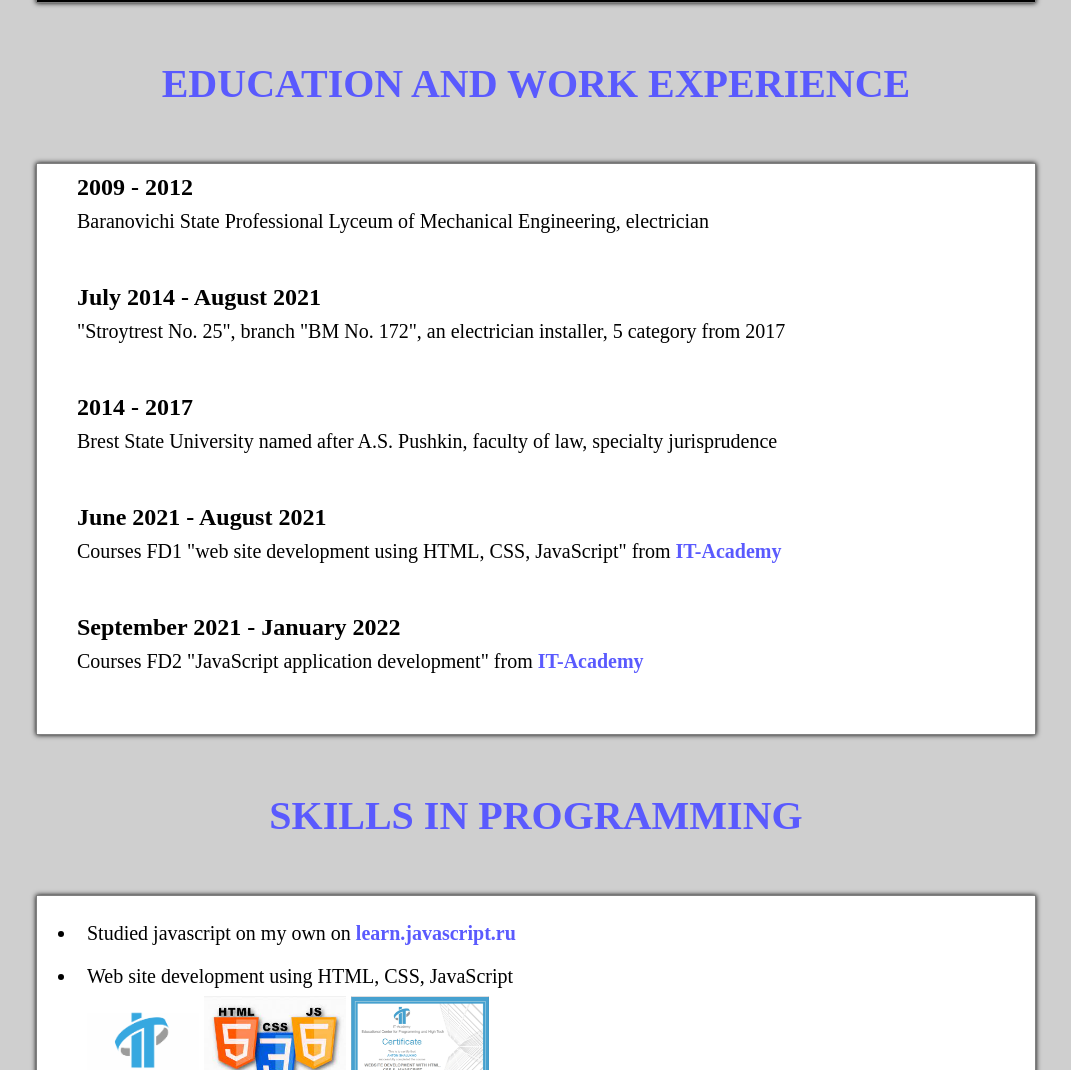
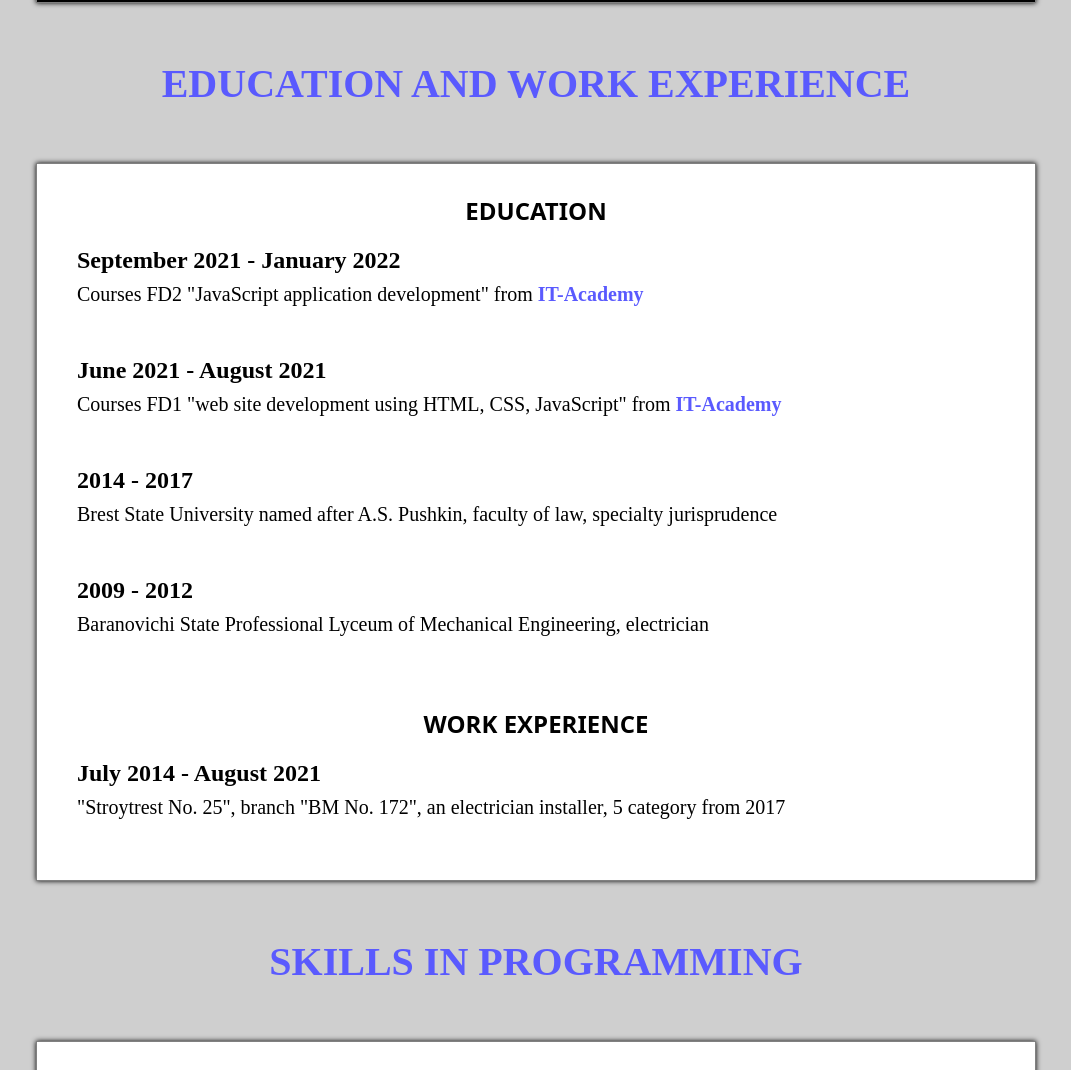
Before and after one commit to AntonSheluho/resume, a plain HTML site: page index.html in a window 1280 px wide. Shown: the part 1390-2460 px from the top of the page, without its empty margins (104-1175 px from the left). Drawn offline with Linux system fonts and the light colour scheme; grey boxes are pictures that could not be loaded.

Commit message:
organase

```diff
--- a/css/styles.css
+++ b/css/styles.css
@@ -94,6 +94,16 @@ html {
 
 .education__content {
     padding: 10px;
+}
+
+.educationalLadderAndWorkExperience__title {
+    font-size: 24px;
+    font-family: system-ui;
+    display: flex;
+    justify-content: center;
+    align-items: center;
+    margin: 20px 0px;
+    font-weight: bold;
 }
 
 .education__type {
@@ -292,6 +302,10 @@ html {
         height: 196px;
     }
 
+    .educationalLadderAndWorkExperience__title {
+        font-size: 20px;
+    }
+
     .education__type {
         padding-left: 15px;
         height: 129px;
--- a/index.html
+++ b/index.html
@@ -5,8 +5,8 @@
     <meta http-equiv="X-UA-Compatible" content="IE=edge">
     <meta name="viewport" content="width=device-width, initial-scale=1.0">
     <link rel="stylesheet" href="./css/styles.css">
-    <script src="./scriptSlider.js" defer></script>
-    <script src="./scriptCertificate.js" defer></script>
+    <script src="./js/scriptSlider.js" defer></script>
+    <script src="./js/scriptCertificate.js" defer></script>
     <title>Anton Selukho Resume</title>
 </head>
 <body class="body">
@@ -54,17 +54,13 @@
         <div class="container">
             <div class="education__title title">EDUCATION AND WORK EXPERIENCE</div>
             <div class="education__content content_box">
+                <div class="educational_ladder">
+                    <div class="educationalLadderAndWorkExperience__title">EDUCATION</div>
                     <div class="education__type">
-                    <div class="education__years">2009 - 2012</div>
-                    <div class="education__called">Baranovichi State Professional Lyceum of Mechanical Engineering, electrician</div>
+                        <div class="education__years">September 2021 - January 2022</div>
+                        <div class="education__called">Courses FD2 "JavaScript application development" from&nbsp
+                            <a class="IT_link" target="_blank" href="https://www.it-academy.by/course/front-end-developer/">IT-Academy</a>
                         </div>
-                <div class="education__type">
-                    <div class="education__years">July 2014 - August 2021</div>
-                    <div class="education__called">"Stroytrest No. 25", branch "BM No. 172", an electrician installer, 5 category from 2017</div>
-                </div>
-                <div class="education__type">
-                    <div class="education__years">2014 - 2017</div>
-                    <div class="education__called">Brest State University named after A.S. Pushkin, faculty of law, specialty jurisprudence</div>
                     </div>
                     <div class="education__type">
                         <div class="education__years">June 2021 - August 2021</div>
@@ -73,9 +69,19 @@
                         </div>
                     </div>
                     <div class="education__type">
-                    <div class="education__years">September 2021 - January 2022</div>
-                    <div class="education__called">Courses FD2 "JavaScript application development" from&nbsp
-                        <a class="IT_link" target="_blank" href="https://www.it-academy.by/course/front-end-developer/">IT-Academy</a>
+                        <div class="education__years">2014 - 2017</div>
+                        <div class="education__called">Brest State University named after A.S. Pushkin, faculty of law, specialty jurisprudence</div>
+                    </div>
+                    <div class="education__type">
+                        <div class="education__years">2009 - 2012</div>
+                        <div class="education__called">Baranovichi State Professional Lyceum of Mechanical Engineering, electrician</div>
+                    </div>
+                    <div class="workExperience">
+                        <div class="educationalLadderAndWorkExperience__title">WORK EXPERIENCE</div>
+                        <div class="education__type">
+                            <div class="education__years">July 2014 - August 2021</div>
+                            <div class="education__called">"Stroytrest No. 25", branch "BM No. 172", an electrician installer, 5 category from 2017</div>
+                        </div>
                     </div>
                 </div>
             </div>
```
Also changed, not shown: js/scriptCertificate.js (renamed from scriptCertificate.js), js/scriptSlider.js (renamed from scriptSlider.js). Lines whose indentation alone changed are shown as unchanged.
